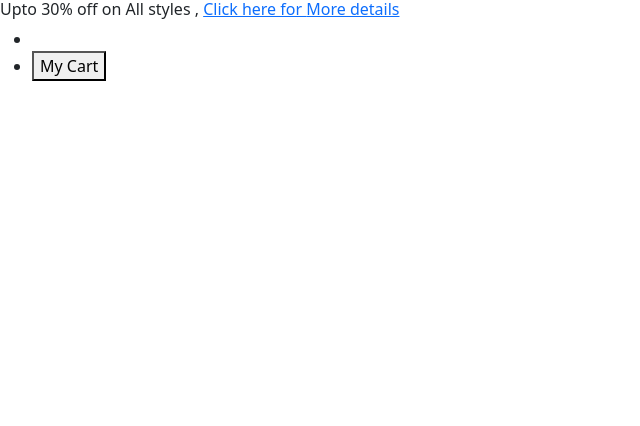
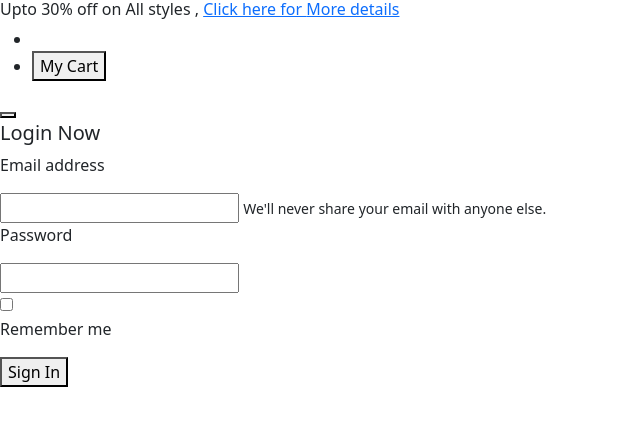
Before and after one commit to monupareeklg/eCommersTest, a plain HTML site: page index.html in a window 1280 px wide. Shown: the whole page, without its empty margins (0-640 px from the left). Drawn offline with nearby package versions, Linux system fonts and the light colour scheme; files that its build step writes are made by us from their sources.

Commit message:
Adding Some More Code

```diff
--- a/index.html
+++ b/index.html
@@ -31,6 +31,38 @@
                                 </form>
                             </li>
                         </ul>
+                        <div>
+                            <button>
+                                <i class="fa fa-times" aria-hidden="true"></i>
+                            </button>
+                            <div>
+                                <h5>Login Now</h5>
+                                <div>
+                                    <form action="#" method="POST">
+                                        <div>
+                                            <p>Email address</p>
+                                            <input type="email" name="" id="">
+                                            <small>We'll never share your email
+                                                with anyone else.</small>
+                                        </div>
+                                        <div>
+                                            <p>Password</p>
+                                            <input type="password" name="" id="">
+                                        </div>
+                                        <div>
+                                            <div>
+                                                <label for="check-remembern container">
+                                                    <input type="checkbox" name="" id="">
+                                                    <p>Remember me</p>
+                                                </label>
+                                                <div></div>
+                                            </div>
+                                        </div>
+                                        <button type="submit">Sign In</button>
+                                    </form>
+                                </div>
+                            </div>
+                        </div>
                     </div>
                 </div>
             </header>
```
